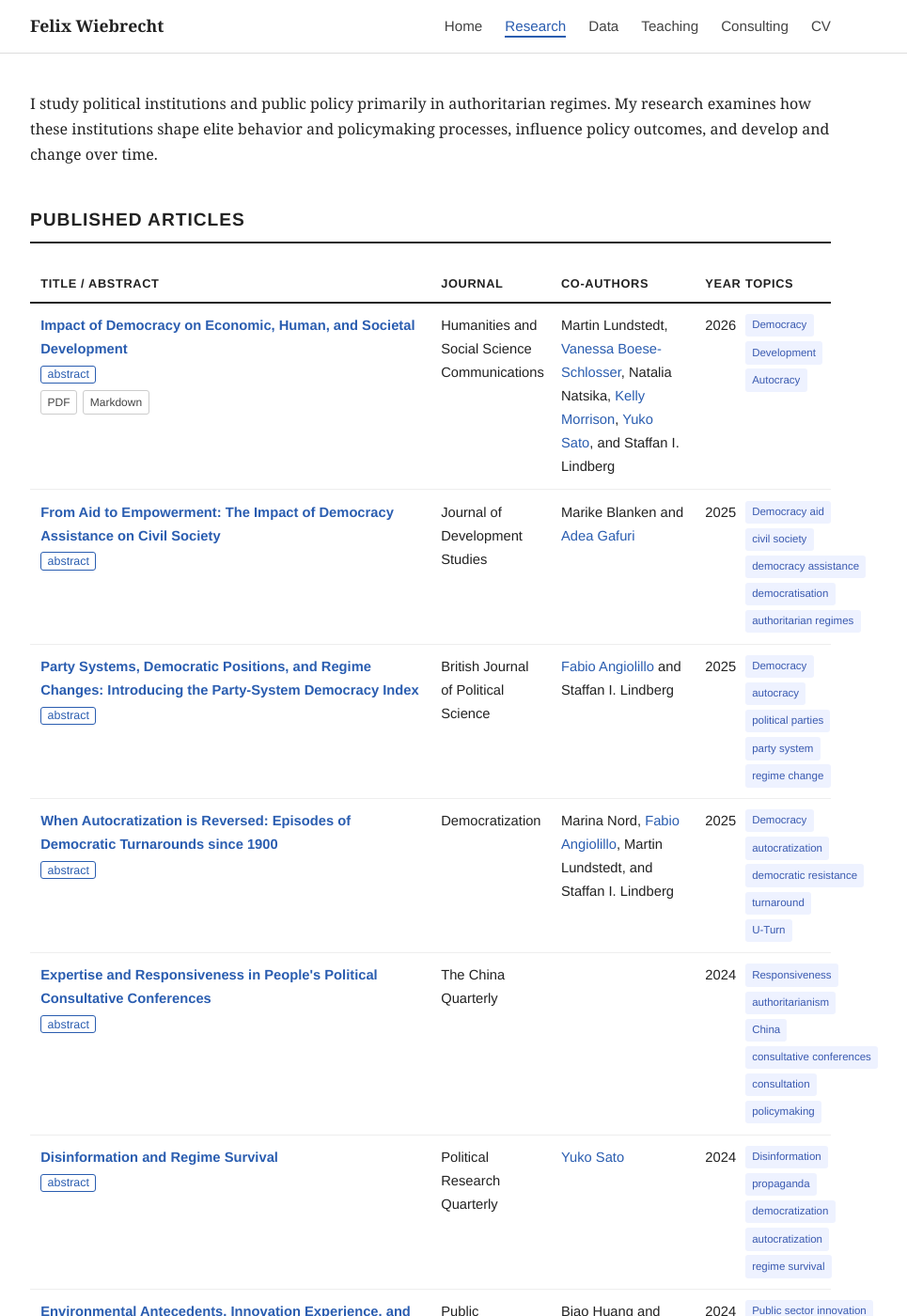
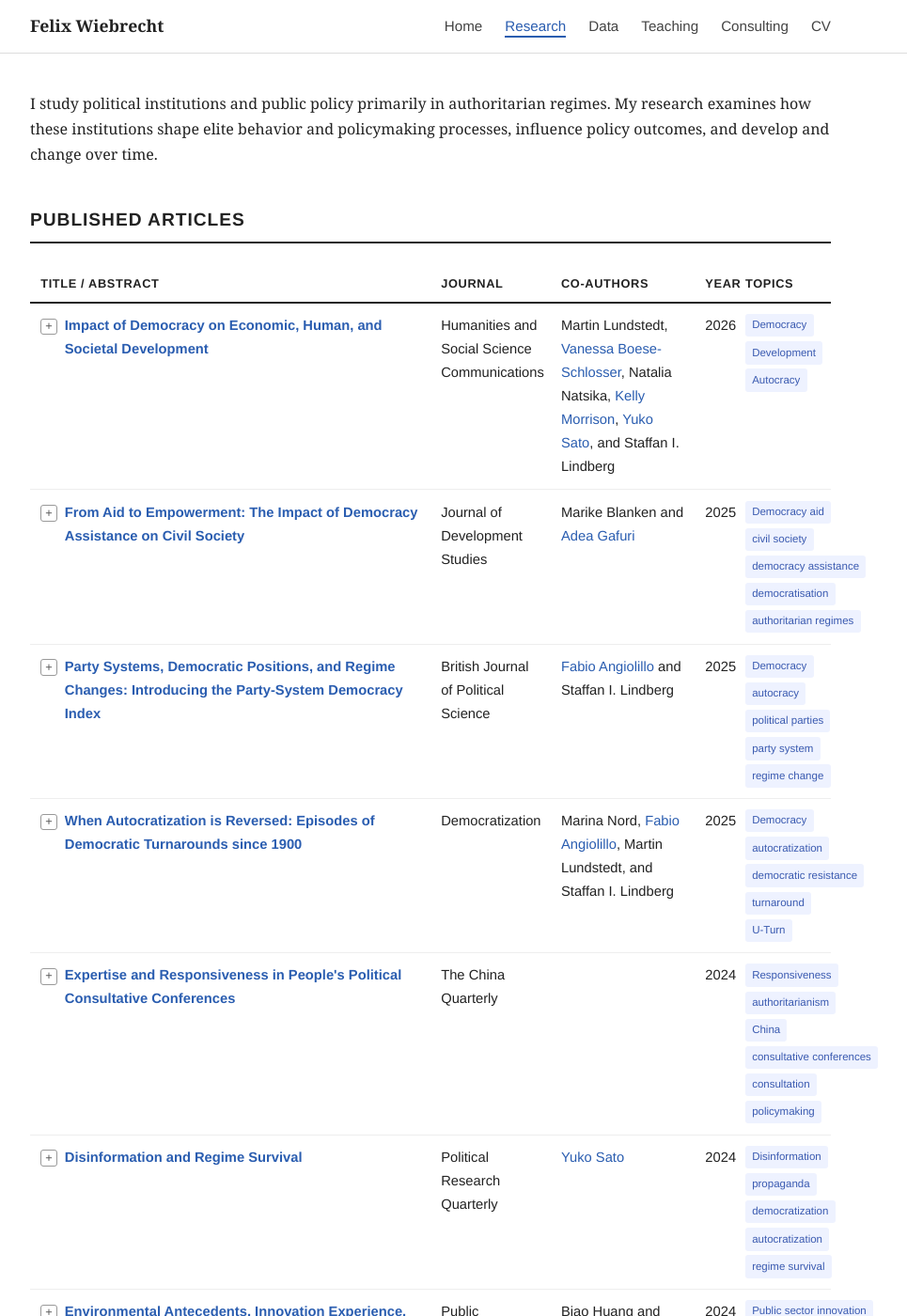
Before and after one commit to felixwiebrecht/felixwiebrecht.github.io, a Jekyll site: the page built from _pages/research.md, in a window 1280 px wide and 1400 px high. Shown: the whole window at 94% size, without its empty margins (182-1147 px from the left). Built offline with Jekyll 4.4.1, drawn with Linux system fonts in a browser that asks for light colours; some of the changed text lies outside the part shown.

Commit message:
Turn publication entries into click-to-expand accordions
Clicking a paper title (or the + icon) now reveals PDF/Markdown/
Figures & Tables links plus the abstract, instead of showing
everything inline. Also adds a Figures & Tables gallery page for
the pilot paper.

```diff
--- a/_data/publications.yml
+++ b/_data/publications.yml
@@ -7,6 +7,7 @@
     url: "https://www.nature.com/articles/s41599-026-07463-x"
     pdf: "/publications/impact-of-democracy-development/paper.pdf"
     markdown: "/publications/impact-of-democracy-development/paper.md"
+    figures: "/publications/impact-of-democracy-development/figures/"
     tags: [Democracy, Development, Autocracy]
     abstract: "How does democracy affect economic, human, and societal development? We review the scientific evidence on this question from 2010 to present, finding that democracy improves economic growth, population health, gender equality, and peace. However, we find that empirical findings are either mixed or null for democracy’s effect on economic inequality and poverty, corruption, and education. Our review goes beyond the summary statistics of meta-analyses, considering also the methodological rigor and effect sizes of the studies reviewed in order to provide a more insightful answer to the question of what we really know about the impact of democracy. Where democracy is found to have a robust effect, the impacts are often substantial. Finally, we critically discuss challenges to the study of societal impacts of democracy and outline ways of improving research going forward."
 
--- a/_pages/research.md
+++ b/_pages/research.md
@@ -20,21 +20,16 @@
   </thead>
   <tbody>
     {% for paper in site.data.publications.published %}
-    <tr>
+    {% assign has_detail = false %}
+    {% if paper.abstract or paper.pdf or paper.markdown or paper.figures %}{% assign has_detail = true %}{% endif %}
+    <tr class="{% if has_detail %}paper-row{% endif %}" {% if has_detail %}data-toggle="pub-{{ forloop.index }}"{% endif %}>
       <td>
-        <div class="paper-title">
-          {% if paper.url %}<a href="{{ paper.url }}" target="_blank">{{ paper.title }}</a>{% else %}{{ paper.title }}{% endif %}
+        <div class="paper-title-row">
+          {% if has_detail %}<span class="paper-toggle-icon">+</span>{% endif %}
+          <div class="paper-title">
+            {% if paper.url %}<a href="{{ paper.url }}" target="_blank">{{ paper.title }}</a>{% else %}{{ paper.title }}{% endif %}
+          </div>
         </div>
-        {% if paper.abstract %}
-        <button class="abstract-toggle">abstract</button>
-        <div class="abstract-text">{{ paper.abstract }}</div>
-        {% endif %}
-        {% if paper.pdf or paper.markdown %}
-        <div class="paper-links">
-          {% if paper.pdf %}<a href="{{ paper.pdf }}" class="paper-link" target="_blank">PDF</a>{% endif %}
-          {% if paper.markdown %}<a href="{{ paper.markdown }}" class="paper-link" target="_blank">Markdown</a>{% endif %}
-        </div>
-        {% endif %}
       </td>
       <td>
         {{ paper.journal }}
@@ -49,6 +44,25 @@
         </div>
       </td>
     </tr>
+    {% if has_detail %}
+    <tr class="paper-detail-row" id="pub-{{ forloop.index }}">
+      <td colspan="5">
+        <div class="paper-detail">
+          {% if paper.pdf or paper.markdown or paper.figures %}
+          <div class="paper-links">
+            {% if paper.pdf %}<a href="{{ paper.pdf }}" class="paper-link" target="_blank">&#128196; PDF</a>{% endif %}
+            {% if paper.markdown %}<a href="{{ paper.markdown }}" class="paper-link" target="_blank">&#128221; Markdown</a>{% endif %}
+            {% if paper.figures %}<a href="{{ paper.figures }}" class="paper-link" target="_blank">&#128202; Figures &amp; Tables</a>{% endif %}
+          </div>
+          {% endif %}
+          {% if paper.abstract %}
+          <div class="paper-abstract-label">Abstract</div>
+          <p class="paper-abstract-text">{{ paper.abstract }}</p>
+          {% endif %}
+        </div>
+      </td>
+    </tr>
+    {% endif %}
     {% endfor %}
   </tbody>
 </table>
@@ -91,15 +105,16 @@
   </thead>
   <tbody>
     {% for paper in site.data.publications.working_papers %}
-    <tr>
+    {% assign has_detail = false %}
+    {% if paper.abstract or paper.pdf or paper.markdown or paper.figures %}{% assign has_detail = true %}{% endif %}
+    <tr class="{% if has_detail %}paper-row{% endif %}" {% if has_detail %}data-toggle="wp-{{ forloop.index }}"{% endif %}>
       <td>
-        <div class="paper-title">
-          {% if paper.url %}<a href="{{ paper.url }}" target="_blank">{{ paper.title }}</a>{% else %}{{ paper.title }}{% endif %}
+        <div class="paper-title-row">
+          {% if has_detail %}<span class="paper-toggle-icon">+</span>{% endif %}
+          <div class="paper-title">
+            {% if paper.url %}<a href="{{ paper.url }}" target="_blank">{{ paper.title }}</a>{% else %}{{ paper.title }}{% endif %}
+          </div>
         </div>
-        {% if paper.abstract %}
-        <button class="abstract-toggle">abstract</button>
-        <div class="abstract-text">{{ paper.abstract }}</div>
-        {% endif %}
       </td>
       <td>{{ paper.coauthors }}</td>
       <td>
@@ -119,6 +134,25 @@
         </div>
       </td>
     </tr>
+    {% if has_detail %}
+    <tr class="paper-detail-row" id="wp-{{ forloop.index }}">
+      <td colspan="4">
+        <div class="paper-detail">
+          {% if paper.pdf or paper.markdown or paper.figures %}
+          <div class="paper-links">
+            {% if paper.pdf %}<a href="{{ paper.pdf }}" class="paper-link" target="_blank">&#128196; PDF</a>{% endif %}
+            {% if paper.markdown %}<a href="{{ paper.markdown }}" class="paper-link" target="_blank">&#128221; Markdown</a>{% endif %}
+            {% if paper.figures %}<a href="{{ paper.figures }}" class="paper-link" target="_blank">&#128202; Figures &amp; Tables</a>{% endif %}
+          </div>
+          {% endif %}
+          {% if paper.abstract %}
+          <div class="paper-abstract-label">Abstract</div>
+          <p class="paper-abstract-text">{{ paper.abstract }}</p>
+          {% endif %}
+        </div>
+      </td>
+    </tr>
+    {% endif %}
     {% endfor %}
   </tbody>
 </table>
--- a/assets/css/main.css
+++ b/assets/css/main.css
@@ -187,33 +187,59 @@
 .paper-title { font-weight: 600; color: #222; }
 .paper-title a { color: #2a5db0; }
 
-.abstract-toggle {
-  display: inline-block;
-  margin-top: 0.3rem;
-  font-size: 0.78rem;
-  color: #2a5db0;
-  cursor: pointer;
-  background: none;
-  border: 1px solid #2a5db0;
+/* Accordion: title row */
+.paper-row.paper-row { cursor: pointer; }
+.paper-title-row { display: flex; align-items: baseline; gap: 0.5rem; }
+
+.paper-toggle-icon {
+  flex: none;
+  display: inline-flex;
+  align-items: center;
+  justify-content: center;
+  width: 1.1rem;
+  height: 1.1rem;
+  border: 1px solid #999;
   border-radius: 3px;
-  padding: 0.1rem 0.4rem;
-  font-family: inherit;
+  font-size: 0.8rem;
+  line-height: 1;
+  color: #555;
+  font-family: "Helvetica Neue", Arial, sans-serif;
+  transition: transform 0.15s ease, background 0.15s ease;
 }
 
-.abstract-toggle:hover { background: #f0f4ff; }
+.paper-row:hover .paper-toggle-icon { background: #f0f4ff; border-color: #2a5db0; color: #2a5db0; }
+.paper-row.open .paper-toggle-icon { transform: rotate(45deg); background: #2a5db0; border-color: #2a5db0; color: #fff; }
 
-.abstract-text {
-  display: none;
-  margin-top: 0.5rem;
-  padding: 0.6rem 0.8rem;
+/* Accordion: detail panel */
+.paper-detail-row { display: none; }
+.paper-detail-row.open { display: table-row; }
+.paper-detail-row td { padding: 0 0.7rem 1rem; border-bottom: 1px solid #eee; }
+
+.paper-detail {
+  padding: 0.8rem 1rem;
   background: #f8f9fa;
   border-left: 3px solid #2a5db0;
+  border-radius: 0 3px 3px 0;
+}
+
+.paper-abstract-label {
+  font-size: 0.75rem;
+  font-weight: 700;
+  text-transform: uppercase;
+  letter-spacing: 0.06em;
+  color: #666;
+  font-family: "Helvetica Neue", Arial, sans-serif;
+  margin-top: 0.7rem;
+  margin-bottom: 0.4rem;
+}
+
+.paper-detail .paper-links + .paper-abstract-label { margin-top: 0.9rem; }
+
+.paper-abstract-text {
   font-size: 0.88rem;
   line-height: 1.6;
   color: #333;
 }
-
-.abstract-text.open { display: block; }
 
 /* Tags */
 .tags { display: flex; flex-wrap: wrap; gap: 0.3rem; }
@@ -238,16 +264,35 @@
 .status-review { background: #d1ecf1; color: #0c5460; }
 .status-progress { background: #f8d7da; color: #721c24; }
 
-/* Extra links (PDF, replication) */
-.paper-links { display: flex; gap: 0.4rem; flex-wrap: wrap; margin-top: 0.3rem; }
+/* Extra links (PDF, Markdown, Figures & Tables) */
+.paper-links { display: flex; gap: 0.5rem; flex-wrap: wrap; }
 .paper-link {
-  font-size: 0.75rem;
-  padding: 0.1rem 0.4rem;
-  border-radius: 3px;
+  display: inline-flex;
+  align-items: center;
+  gap: 0.3rem;
+  font-size: 0.8rem;
+  font-family: "Helvetica Neue", Arial, sans-serif;
+  padding: 0.25rem 0.6rem;
+  border-radius: 4px;
   border: 1px solid #ccc;
+  background: #fff;
   color: #444;
 }
-.paper-link:hover { background: #f0f0f0; text-decoration: none; }
+.paper-link:hover { background: #f0f0f0; border-color: #999; text-decoration: none; }
+
+/* Figures & Tables gallery */
+.figure-item { margin-bottom: 2rem; }
+.figure-item img {
+  max-width: 100%;
+  border: 1px solid #ddd;
+  border-radius: 4px;
+}
+.figure-caption {
+  font-size: 0.88rem;
+  color: #444;
+  margin-top: 0.5rem;
+  font-family: "Helvetica Neue", Arial, sans-serif;
+}
 
 /* Page headings */
 .page-header { margin-bottom: 2rem; }
--- a/assets/js/abstracts.js
+++ b/assets/js/abstracts.js
@@ -1,10 +1,12 @@
 document.addEventListener('DOMContentLoaded', function () {
-  document.querySelectorAll('.abstract-toggle').forEach(function (btn) {
-    btn.addEventListener('click', function () {
-      var abstract = this.nextElementSibling;
-      var isOpen = abstract.classList.contains('open');
-      abstract.classList.toggle('open', !isOpen);
-      this.textContent = isOpen ? 'abstract' : 'hide abstract';
+  document.querySelectorAll('.paper-row[data-toggle]').forEach(function (row) {
+    row.addEventListener('click', function (event) {
+      if (event.target.closest('a')) return;
+      var detail = document.getElementById(row.getAttribute('data-toggle'));
+      if (!detail) return;
+      var isOpen = detail.classList.contains('open');
+      detail.classList.toggle('open', !isOpen);
+      row.classList.toggle('open', !isOpen);
     });
   });
 });
```
Also changed, not shown: publications/impact-of-democracy-development/figures.html (added, +17 -0 lines).
